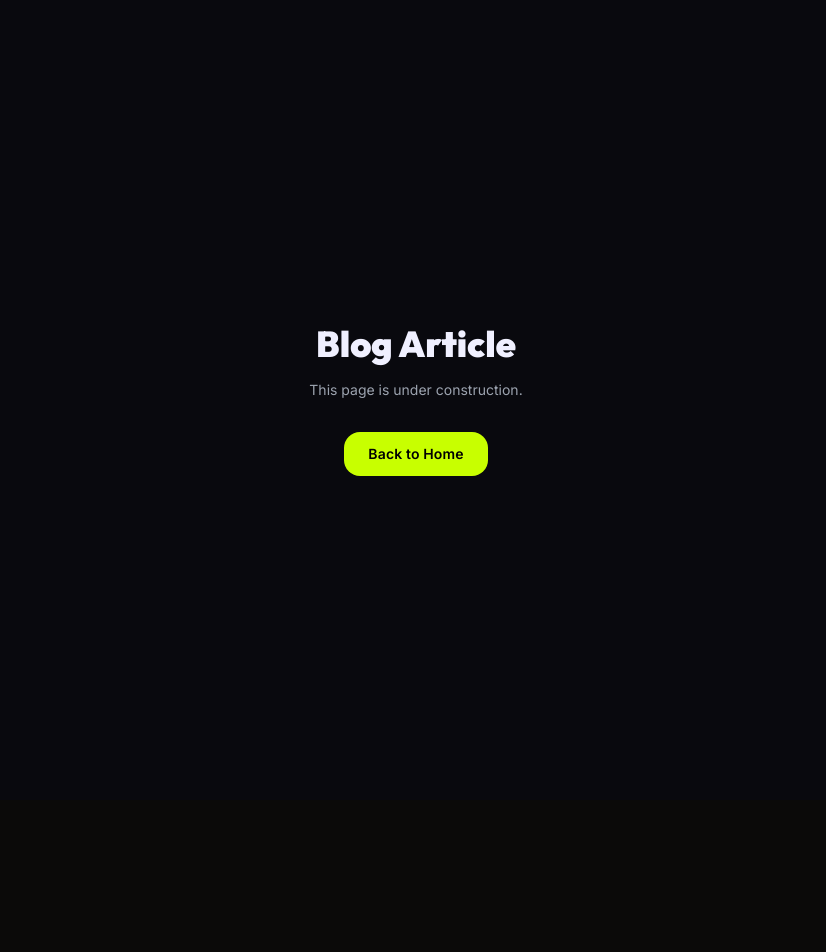
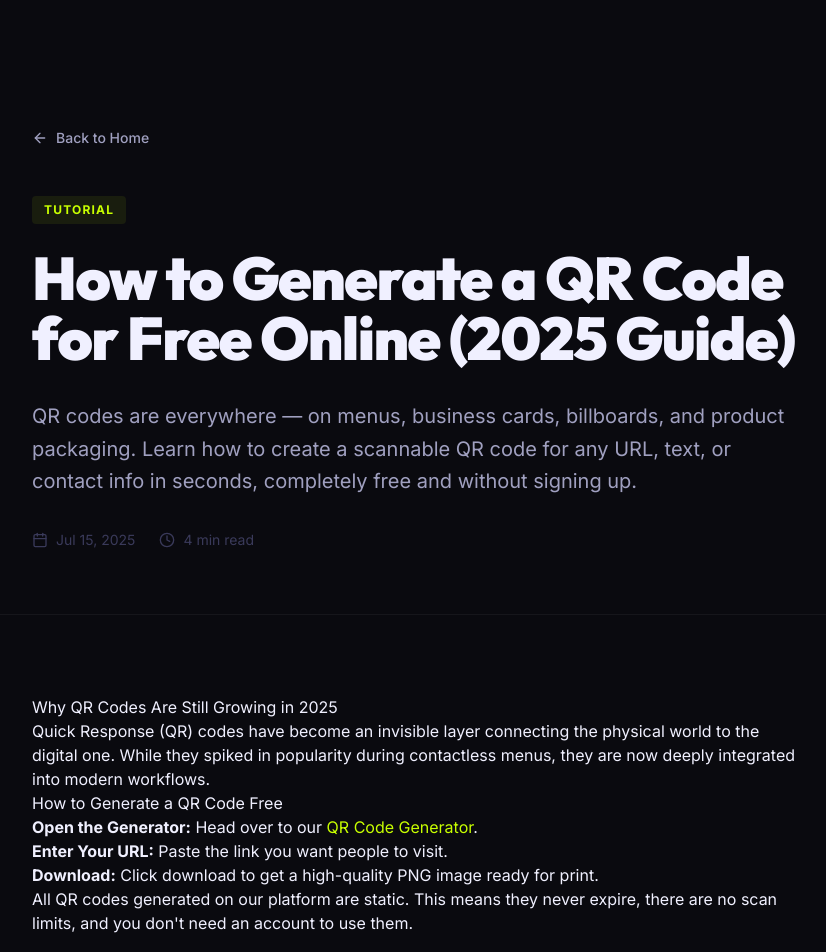
Before and after one commit to Devashish1111/Quick-tools, a React (Vite) app: page /blog/how-to-generate-qr-code-free-online in a window 1280 px wide. Shown: the top 952 px of the page, without its empty margins (224-1050 px from the left). Before the commit the page ends 800 px from the top, so only its background shows below. Built offline with nearby package versions, Linux system fonts and the light colour scheme.

Commit message:
feat: Implement dynamic Blog reader and complete SEO sitemap

```diff
--- a/src/data/blogs.ts
+++ b/src/data/blogs.ts
@@ -6,67 +6,121 @@ export interface BlogPost {
   date: string;
   readTime: string;
   keywords: string[];
+  content: string;
 }
 
 export const blogPosts: BlogPost[] = [
   {
     slug: 'how-to-generate-qr-code-free-online',
     title: 'How to Generate a QR Code for Free Online (2025 Guide)',
-    excerpt:
-      'QR codes are everywhere — on menus, business cards, billboards, and product packaging. Learn how to create a scannable QR code for any URL, text, or contact info in seconds, completely free and without signing up.',
+    excerpt: 'QR codes are everywhere — on menus, business cards, billboards, and product packaging. Learn how to create a scannable QR code for any URL, text, or contact info in seconds, completely free and without signing up.',
     category: 'Tutorial',
     date: 'Jul 15, 2025',
     readTime: '4 min read',
     keywords: ['qr code generator', 'free qr code', 'create qr code online'],
+    content: `
+      <h2>Why QR Codes Are Still Growing in 2025</h2>
+      <p>Quick Response (QR) codes have become an invisible layer connecting the physical world to the digital one. While they spiked in popularity during contactless menus, they are now deeply integrated into modern workflows.</p>
+      <h2>How to Generate a QR Code Free</h2>
+      <ol>
+        <li><strong>Open the Generator:</strong> Head over to our <a href="/tools/qr-code" style="color:var(--qt-accent)">QR Code Generator</a>.</li>
+        <li><strong>Enter Your URL:</strong> Paste the link you want people to visit.</li>
+        <li><strong>Download:</strong> Click download to get a high-quality PNG image ready for print.</li>
+      </ol>
+      <p>All QR codes generated on our platform are static. This means they never expire, there are no scan limits, and you don't need an account to use them.</p>
+    `,
   },
   {
     slug: 'strong-password-generator-guide',
     title: 'How to Create an Uncrackable Password (And Never Forget It)',
-    excerpt:
-      'Most passwords get cracked in under a second. We break down the anatomy of a truly secure password, what length and character mix actually matters, and how to generate one instantly — with zero risk your data ever leaves your browser.',
+    excerpt: 'Most passwords get cracked in under a second. We break down the anatomy of a truly secure password, what length and character mix actually matters, and how to generate one instantly — with zero risk your data ever leaves your browser.',
     category: 'Security',
     date: 'Jul 10, 2025',
     readTime: '5 min read',
     keywords: ['strong password generator', 'secure password', 'password strength'],
+    content: `
+      <h2>The Problem with Human Passwords</h2>
+      <p>Humans are notoriously bad at creating passwords. We use pet names, birthdays, and "Password123!". Hackers use automated dictionaries that can guess these in milliseconds.</p>
+      <h2>The Anatomy of a Strong Password</h2>
+      <ul>
+        <li><strong>Length:</strong> 16 characters is the new minimum.</li>
+        <li><strong>Complexity:</strong> Mix uppercase, lowercase, numbers, and symbols.</li>
+        <li><strong>Uniqueness:</strong> Never reuse a password. Ever.</li>
+      </ul>
+      <p>Use our <a href="/tools/password-generator" style="color:var(--qt-accent)">Strong Password Generator</a> to create secure, cryptographically random passwords right in your browser. Since it runs client-side, your passwords are never sent over the network.</p>
+    `,
   },
   {
     slug: 'url-shortener-how-it-works',
     title: 'URL Shorteners Explained: How They Work and Why You Need One',
-    excerpt:
-      'Long URLs break in emails, look terrible in print, and make sharing awkward. This guide explains the technology behind URL shorteners, the difference between free and paid services, and how to shorten a link in one click.',
+    excerpt: 'Long URLs break in emails, look terrible in print, and make sharing awkward. This guide explains the technology behind URL shorteners, the difference between free and paid services, and how to shorten a link in one click.',
     category: 'Web Tools',
     date: 'Jul 5, 2025',
     readTime: '4 min read',
     keywords: ['url shortener', 'shorten link free', 'custom short url'],
+    content: `
+      <h2>Why Shorten URLs?</h2>
+      <p>A long URL looks messy and can span multiple lines in an email, which often breaks the link. Short URLs are clean, easy to read, and fit perfectly in SMS messages or social media bios.</p>
+      <h2>How URL Shortening Works</h2>
+      <p>When you shorten a URL, the service creates a random alphanumeric token (like <code>ab3f9</code>) and maps it to your long URL in a database. When someone visits the short URL, the server sends an HTTP 301 Redirect to the original destination.</p>
+      <p>Try our <a href="/tools/url-shortener" style="color:var(--qt-accent)">Free URL Shortener</a> to create infinite non-expiring links.</p>
+    `,
   },
   {
     slug: 'json-formatter-online-guide',
     title: 'JSON Formatter Online: Beautify, Validate, and Debug JSON Instantly',
-    excerpt:
-      'Minified JSON is nearly impossible to read. A good JSON formatter expands it into a readable structure, highlights syntax errors, and lets you validate the schema. Here\'s when and why to use one in your development workflow.',
+    excerpt: 'Minified JSON is nearly impossible to read. A good JSON formatter expands it into a readable structure, highlights syntax errors, and lets you validate the schema. Here\'s when and why to use one in your development workflow.',
     category: 'Developer',
     date: 'Jun 28, 2025',
     readTime: '3 min read',
     keywords: ['json formatter', 'json validator online', 'format json free'],
+    content: `
+      <h2>The JSON Readability Problem</h2>
+      <p>APIs almost exclusively return minified JSON to save bandwidth. While machines love this, developers staring at a wall of brackets and quotes do not.</p>
+      <h2>Why Use a Formatter?</h2>
+      <p>A good formatter does more than just add spaces. It validates syntax, highlighting exactly where you missed a comma or forgot a quote.</p>
+      <p>Paste your data into our <a href="/tools/json-formatter" style="color:var(--qt-accent)">JSON Formatter</a> to instantly prettify it with proper indentation and syntax highlighting.</p>
+    `,
   },
   {
     slug: 'markdown-preview-online-complete-guide',
     title: 'Markdown Cheat Sheet: Complete Syntax Reference for 2025',
-    excerpt:
-      'Markdown is the lingua franca of developer docs, READMEs, and content writing. This complete reference covers every syntax element — headers, bold, code blocks, tables, links — with live examples you can test right in your browser.',
+    excerpt: 'Markdown is the lingua franca of developer docs, READMEs, and content writing. This complete reference covers every syntax element — headers, bold, code blocks, tables, links — with live examples you can test right in your browser.',
     category: 'Writing',
     date: 'Jun 20, 2025',
     readTime: '7 min read',
     keywords: ['markdown cheat sheet', 'markdown preview online', 'markdown syntax guide'],
+    content: `
+      <h2>What is Markdown?</h2>
+      <p>Markdown is a lightweight markup language that you can use to add formatting elements to plaintext text documents. Created by John Gruber in 2004, Markdown is now one of the world’s most popular markup languages.</p>
+      <h2>Basic Syntax Reference</h2>
+      <ul>
+        <li><code># Heading 1</code></li>
+        <li><code>**Bold Text**</code></li>
+        <li><code>*Italic Text*</code></li>
+        <li><code>[Link Text](https://example.com)</code></li>
+      </ul>
+      <p>Use our <a href="/tools/markdown-preview" style="color:var(--qt-accent)">Markdown Preview tool</a> to write and instantly view your compiled markdown HTML.</p>
+    `,
   },
   {
     slug: 'regex-tester-online-beginners-guide',
     title: 'Regex for Beginners: Write, Test, and Understand Regular Expressions',
-    excerpt:
-      'Regular expressions look intimidating — a soup of symbols that somehow matches text patterns. This beginner-friendly guide demystifies regex with practical examples: email validation, phone numbers, URL extraction, and more.',
+    excerpt: 'Regular expressions look intimidating — a soup of symbols that somehow matches text patterns. This beginner-friendly guide demystifies regex with practical examples: email validation, phone numbers, URL extraction, and more.',
     category: 'Developer',
     date: 'Jun 12, 2025',
     readTime: '6 min read',
     keywords: ['regex tester online', 'regular expression tutorial', 'regex for beginners'],
+    content: `
+      <h2>Demystifying Regex</h2>
+      <p>Regular expressions (regex) are sequences of characters that define a search pattern. They are extremely powerful for text processing, data validation, and web scraping.</p>
+      <h2>Common Patterns</h2>
+      <p>Here are a few patterns every developer should know:</p>
+      <ul>
+        <li><strong>Email:</strong> <code>^[\\w-\\.]+@([\\w-]+\\.)+[\\w-]{2,4}$</code></li>
+        <li><strong>Digits only:</strong> <code>^\\d+$</code></li>
+      </ul>
+      <p>Regex is notorious for being hard to debug. That's why we built our <a href="/tools/regex-tester" style="color:var(--qt-accent)">Interactive Regex Tester</a>. It highlights matches in real-time as you type your pattern.</p>
+    `,
   },
 ];
--- a/src/main.tsx
+++ b/src/main.tsx
@@ -4,6 +4,7 @@ import { BrowserRouter, Routes, Route, Navigate } from 'react-router'
 import './index.css'
 import App from './App.tsx'
 import Home from './pages/Home.tsx'
+import BlogArticle from './pages/BlogArticle.tsx'
 
 // Placeholder components for new routes
 const ComingSoon = ({ title }: { title: string }) => (
@@ -24,7 +25,7 @@ createRoot(document.getElementById('root')!).render(
         <Route path="/app" element={<Navigate to="/tools/url-shortener" replace />} />
         <Route path="/tools/:toolId" element={<App />} />
         <Route path="/blog" element={<ComingSoon title="Blog" />} />
-        <Route path="/blog/:slug" element={<ComingSoon title="Blog Article" />} />
+        <Route path="/blog/:slug" element={<BlogArticle />} />
         <Route path="/premium" element={<ComingSoon title="Premium" />} />
       </Routes>
     </BrowserRouter>
--- /dev/null
+++ b/src/pages/BlogArticle.tsx
@@ -0,0 +1,88 @@
+import { useEffect } from 'react';
+import { useParams, Link } from 'react-router';
+import { blogPosts } from '../data/blogs';
+import { ArrowLeft, Clock, Calendar } from 'lucide-react';
+
+export default function BlogArticle() {
+  const { slug } = useParams();
+  const post = blogPosts.find(p => p.slug === slug);
+
+  // Dynamic SEO for Blog Page
+  useEffect(() => {
+    if (post) {
+      document.title = `${post.title} — QuickToolbox Blog`;
+      const metaDesc = document.querySelector('meta[name="description"]');
+      if (metaDesc) {
+        metaDesc.setAttribute('content', post.excerpt);
+      }
+    }
+  }, [post]);
+
+  if (!post) {
+    return (
+      <div className="min-h-screen flex flex-col items-center justify-center p-6 text-center" style={{ background: 'var(--qt-bg)' }}>
+        <h1 className="text-4xl font-display font-black mb-4" style={{ color: 'var(--qt-text)' }}>404 - Article Not Found</h1>
+        <p className="text-lg mb-8" style={{ color: 'var(--qt-text-secondary)' }}>The article you're looking for doesn't exist.</p>
+        <Link to="/" className="qt-btn px-8 py-3">Back to Home</Link>
+      </div>
+    );
+  }
+
+  return (
+    <div className="min-h-screen" style={{ background: 'var(--qt-bg)' }}>
+      {/* Editorial Header */}
+      <header className="relative pt-32 pb-16 px-6 border-b" style={{ borderColor: 'rgba(255,255,255,0.05)' }}>
+        <div className="max-w-3xl mx-auto">
+          <Link to="/" className="inline-flex items-center gap-2 text-sm font-medium mb-12 hover:opacity-75 transition-opacity" style={{ color: 'var(--qt-text-secondary)' }}>
+            <ArrowLeft className="w-4 h-4" /> Back to Home
+          </Link>
+
+          <div className="flex items-center gap-4 mb-6">
+            <span className="text-xs font-black uppercase tracking-widest px-3 py-1.5 rounded" style={{ background: 'rgba(200,255,0,0.08)', color: 'var(--qt-accent)' }}>
+              {post.category}
+            </span>
+          </div>
+
+          <h1 className="text-4xl md:text-5xl lg:text-6xl font-display font-black leading-tight tracking-tight mb-8" style={{ color: 'var(--qt-text)' }}>
+            {post.title}
+          </h1>
+
+          <p className="text-xl leading-relaxed mb-8" style={{ color: 'var(--qt-text-secondary)' }}>
+            {post.excerpt}
+          </p>
+
+          <div className="flex items-center gap-6 text-sm" style={{ color: 'var(--qt-text-muted)' }}>
+            <div className="flex items-center gap-2">
+              <Calendar className="w-4 h-4" />
+              {post.date}
+            </div>
+            <div className="flex items-center gap-2">
+              <Clock className="w-4 h-4" />
+              {post.readTime}
+            </div>
+          </div>
+        </div>
+      </header>
+
+      {/* Article Body */}
+      <main className="px-6 py-20">
+        <article className="max-w-3xl mx-auto prose prose-invert prose-lg"
+          style={{
+            '--tw-prose-body': 'var(--qt-text-secondary)',
+            '--tw-prose-headings': 'var(--qt-text)',
+            '--tw-prose-links': 'var(--qt-accent)',
+            '--tw-prose-bold': 'var(--qt-text)',
+          } as React.CSSProperties}
+          dangerouslySetInnerHTML={{ __html: post.content }}
+        />
+      </main>
+
+      {/* Footer CTA */}
+      <footer className="py-20 px-6 text-center border-t" style={{ borderColor: 'rgba(255,255,255,0.05)', background: '#111119' }}>
+        <h3 className="text-2xl font-display font-bold mb-4" style={{ color: 'var(--qt-text)' }}>Need a reliable tool?</h3>
+        <p className="mb-8" style={{ color: 'var(--qt-text-secondary)' }}>Explore 25 free, privacy-first tools running entirely in your browser.</p>
+        <Link to="/" className="qt-btn px-10 py-4">Explore Tools</Link>
+      </footer>
+    </div>
+  );
+}
```
Also changed, not shown: generate-sitemap.js (added, +39 -0 lines), public/robots.txt (added), 1 other file (tests, documents, lock files or other folders).
